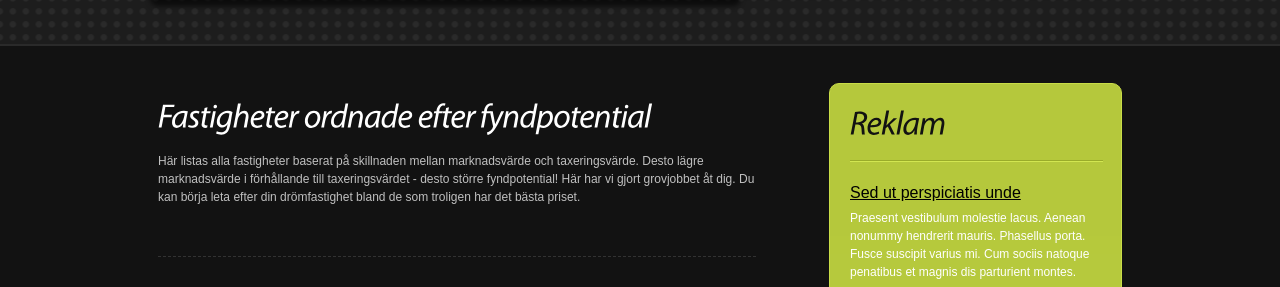
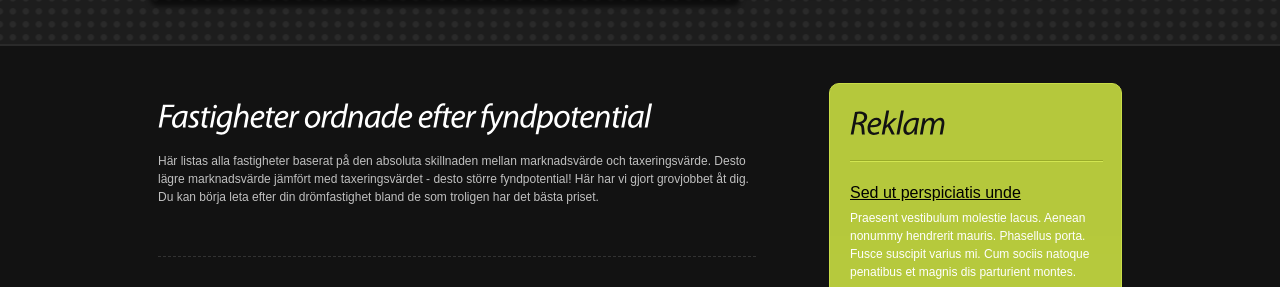
Before and after one commit to 2lambda123/propladder, a Jekyll site: the page built from fynd.html, in a window 1280 px wide, cut to the strip 581-868 px from the top of the page. Built offline with Jekyll 4.4.1, drawn with Linux system fonts in a browser that asks for light colours; Markdown is read by kramdown in place of the engine named in the settings.

Commit message:
alla sidor

```diff
--- a/fynd.html
+++ b/fynd.html
@@ -10,7 +10,7 @@ title: Fastigheter ordnade efter fyndpotential
         <h2>Fastigheter ordnade efter fyndpotential</h2>
         <div class="wrapper">
             <p>
-            Här listas alla fastigheter baserat på skillnaden mellan marknadsvärde och taxeringsvärde. Desto lägre marknadsvärde i förhållande till taxeringsvärdet - desto större fyndpotential!
+            Här listas alla fastigheter baserat på den absoluta skillnaden mellan marknadsvärde och taxeringsvärde. Desto lägre marknadsvärde jämfört med taxeringsvärdet - desto större fyndpotential!
 
             Här har vi gjort grovjobbet åt dig. Du kan börja leta efter din drömfastighet
             bland de som troligen har det bästa priset.
```
Also changed, not shown: tid.html (+1 -30 lines).
